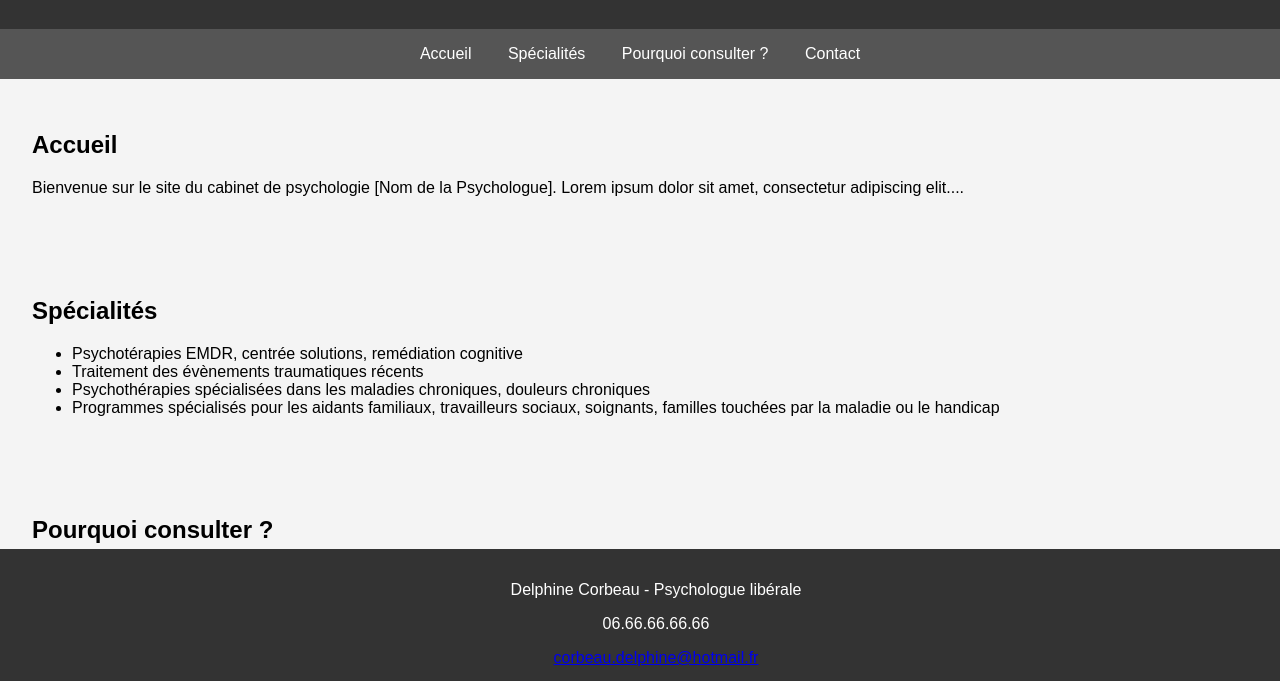
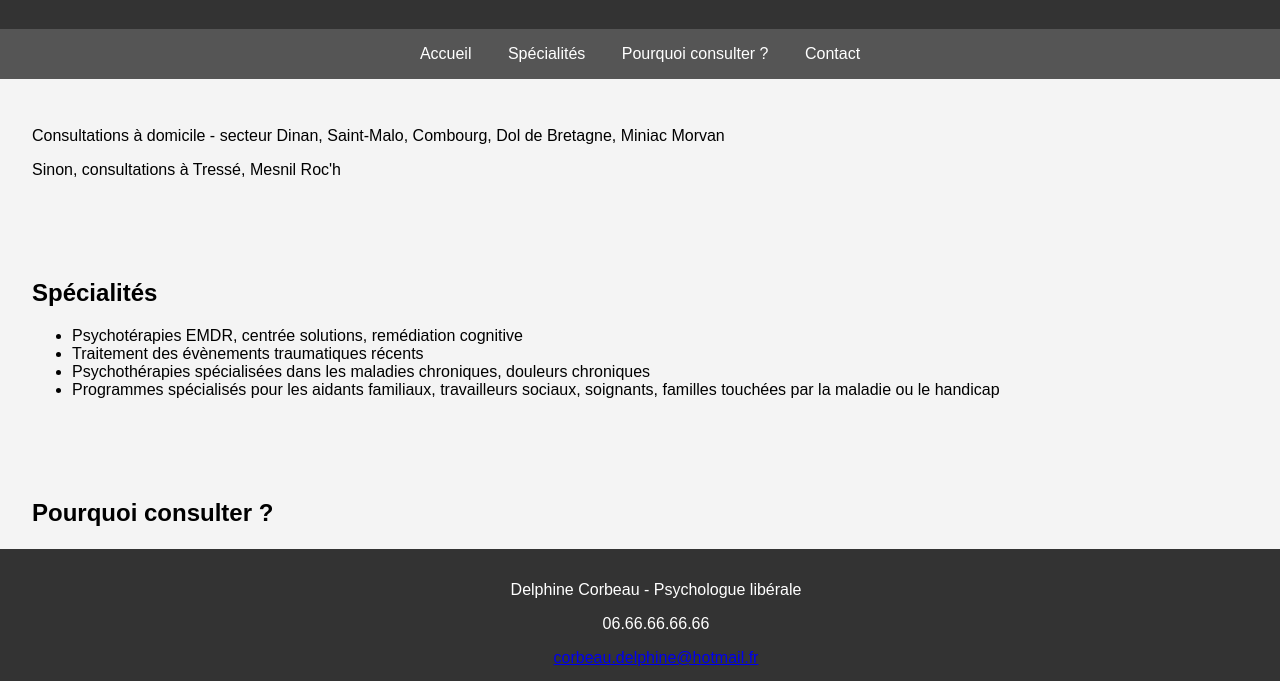
Before and after one commit to AurelienGuern/SitePsyD, a plain HTML site: page index.html in a window 1280 px wide. Shown: the part 117-798 px from the top of the page. Drawn offline with Linux system fonts and the light colour scheme.

Commit message:
texte ok

```diff
--- a/index.html
+++ b/index.html
@@ -25,9 +25,8 @@
     </nav>
 
     <section id="accueil">
-        <h2>Accueil</h2>
-        <p>Bienvenue sur le site du cabinet de psychologie [Nom de la Psychologue]. Lorem ipsum dolor sit amet,
-            consectetur adipiscing elit....</p>
+        <p>Consultations à domicile - secteur Dinan, Saint-Malo, Combourg, Dol de Bretagne, Miniac Morvan</p>
+        <p>Sinon, consultations à Tressé, Mesnil Roc'h</p>
     </section>
 
     <section id="specialites">
```
